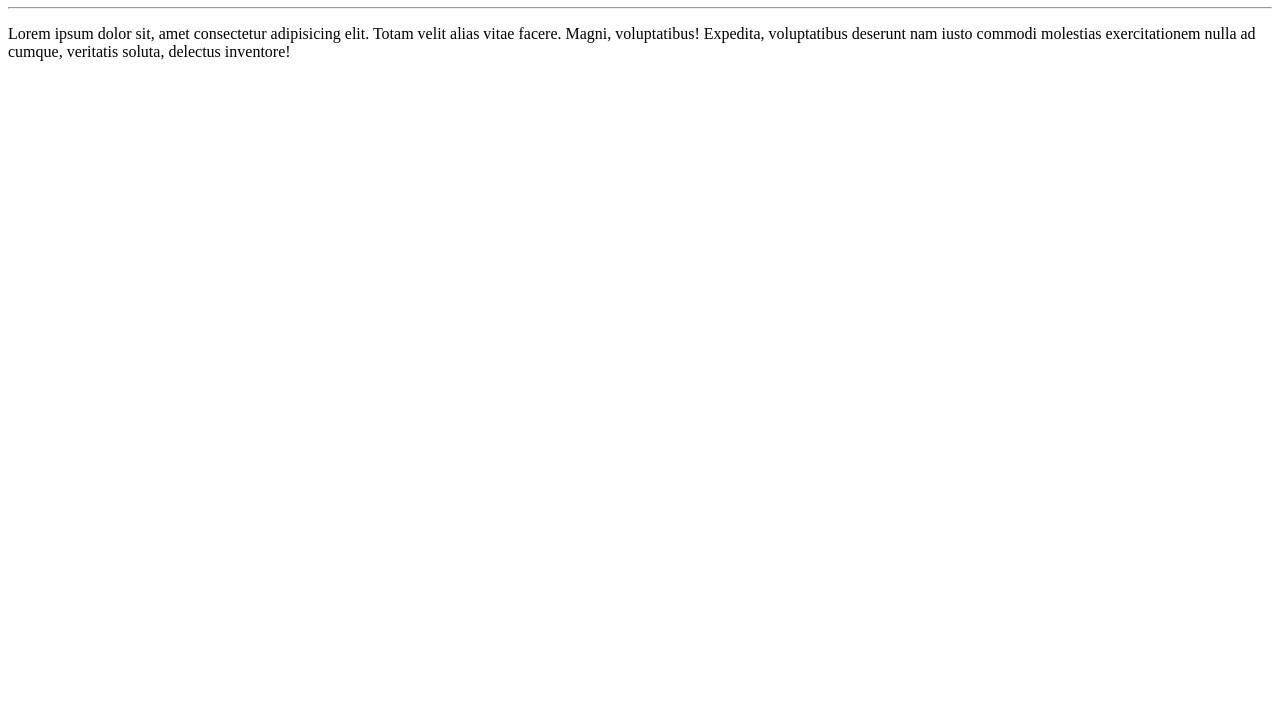
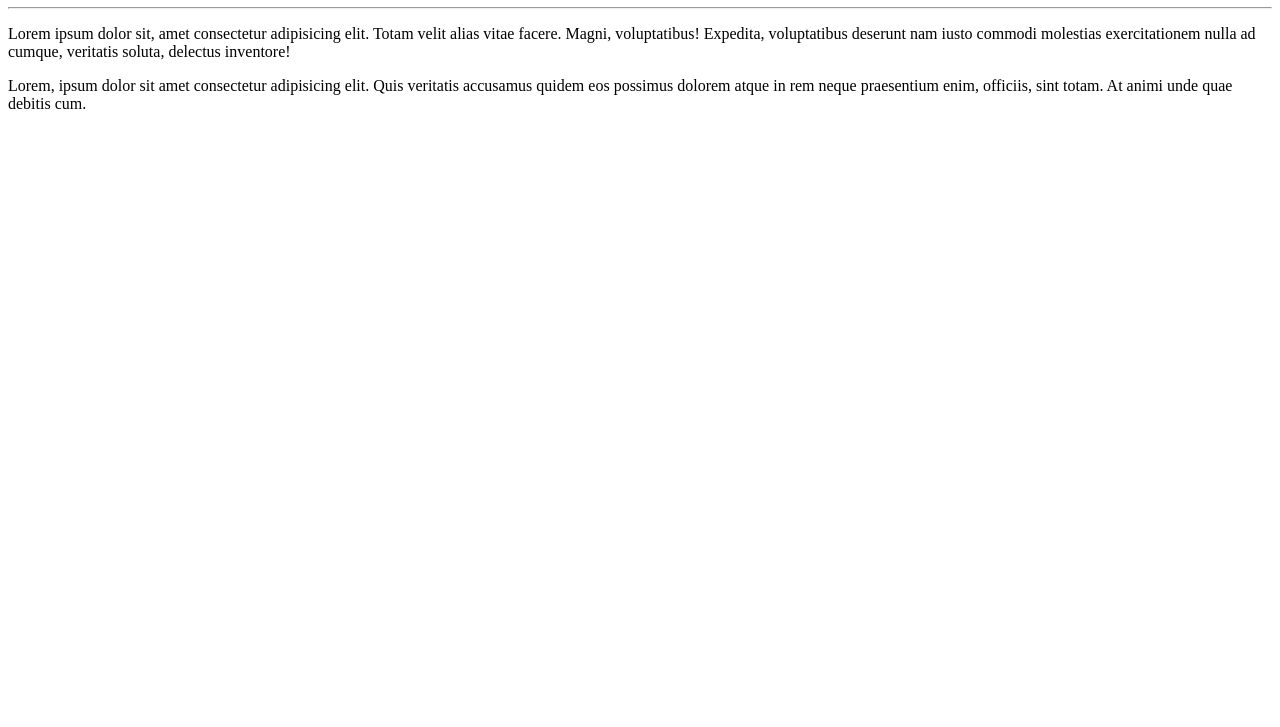
Before and after one commit to RomuloAlvernaz/Ola_Mundo, a plain HTML site: page site-exemplo/index.html in a window 1280 px wide. Shown: the part 73-800 px from the top of the page. Drawn offline with Linux system fonts and the light colour scheme.

Commit message:
adicionei um parágrafo

```diff
--- a/site-exemplo/index.html
+++ b/site-exemplo/index.html
@@ -10,5 +10,6 @@
     <h1>Olá, Mundo!</h1>
     <hr>
     <p>Lorem ipsum dolor sit, amet consectetur adipisicing elit. Totam velit alias vitae facere. Magni, voluptatibus! Expedita, voluptatibus deserunt nam iusto commodi molestias exercitationem nulla ad cumque, veritatis soluta, delectus inventore!</p>
+    <p>Lorem, ipsum dolor sit amet consectetur adipisicing elit. Quis veritatis accusamus quidem eos possimus dolorem atque in rem neque praesentium enim, officiis, sint totam. At animi unde quae debitis cum.</p>
 </body>
 </html>
```
